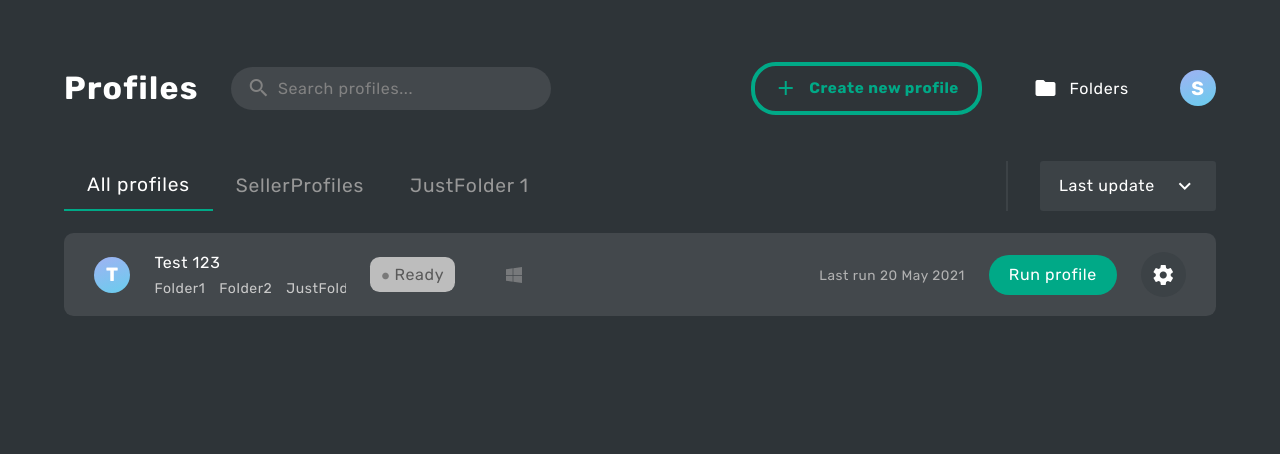
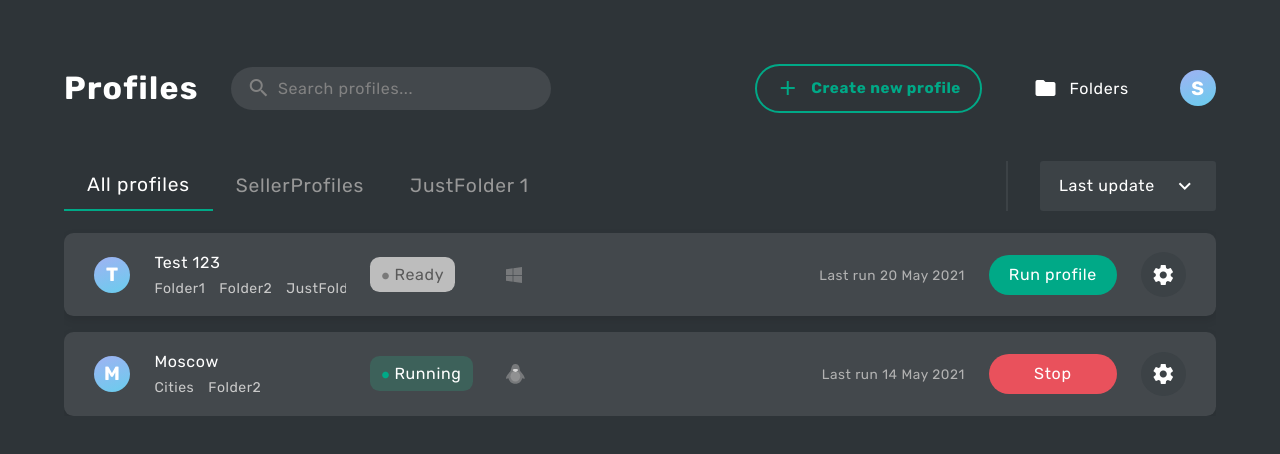
Before and after one commit to TDmig/GLProfiles, a React (Create React App) app: page / in a window 1280 px wide. Shown: the top 454 px of the page. Built offline with nearby package versions, Linux system fonts and the light colour scheme.

Commit message:
Multiple Selection

```diff
--- a/src/Components/Buttons/index.tsx
+++ b/src/Components/Buttons/index.tsx
@@ -64,11 +64,15 @@ export const Button = styled.button<ButtonProps>`
     &:hover {
         box-shadow: inset 0 0 10em 10em rgba(255, 255, 255, 0.1);
     }
+
+    &:active {
+        box-shadow: inset 0 0 10em 10em rgba(255, 255, 255, 0.3);
+    }
 `
 
 
 export const OutlinedButton = styled(Button)<ButtonProps>`
-    ${props => props.color && `border: 0.25em solid ${getColor(props.color)}`};
+    ${props => props.color && `border: 0.125em solid ${getColor(props.color)}`};
     ${props => props.color && `* {color: ${getColor(props.color)}}`};
     ${props => props.color && 'background: none'};
 `
--- a/src/Components/LetterIcon/index.tsx
+++ b/src/Components/LetterIcon/index.tsx
@@ -1,11 +1,16 @@
+import React from 'react';
+import { useRef, useState } from 'react';
 import styled from 'styled-components';
 
 
-
-const LetterIconWrapper = styled.div`
+const ProtoIcon = styled.div`
     width: 2.25em;
     height: 2.25em;
     border-radius: 1.56em;
+`
+
+
+const LetterIconWrapper = styled(ProtoIcon)`
     background: linear-gradient(160deg, #A0B2F3 0%, #69CDED 100%);
 
     display: flex;
@@ -27,3 +32,71 @@ export default function LetterIcon({letter}: {letter: string}) {
         <span>{letter[0].toUpperCase()}</span>
     </LetterIconWrapper>
 }
+
+
+export function LetterWithCheckbox(props: {letter: string, isActive: boolean, onToggle: () => void}) {
+    const [hovered, setHovered] = useState(false)
+
+    return <div
+            onMouseEnter={() => setHovered(true)}
+            onMouseLeave={() => setHovered(false)}
+    >
+        {(!hovered && !props.isActive)
+            ? <LetterIcon letter={props.letter}/>
+            : <CircledCheckbox isActive={props.isActive} onToggle={() => props.onToggle()}/>
+        }
+    </div>
+}
+
+
+export function CircledCheckbox(props: {isActive: boolean, onToggle: () => void, pure?: boolean}) {
+    return <CheckboxIcon active={props.isActive} onClick={() => props.onToggle()} pure={props.pure}>
+        {props.isActive ? <ActiveCheckbox><div/></ActiveCheckbox> : <Checkbox/>}
+    </CheckboxIcon>
+}
+
+
+const CheckboxIcon = styled(ProtoIcon)<{active?: boolean, pure?: boolean}>`
+    ${props => props.active && !props.pure && 'border: 0.125em solid #00A987;'}
+    ${props => !props.pure && 'background: #575B5F;'}
+
+    display: flex;
+    align-items: center;
+    justify-content: center;
+
+    box-sizing: border-box;
+`
+
+
+const ActiveCheckbox = styled.div`
+    width: 1em;
+    height: 1em;
+
+    background: #00A987;
+    border-radius: 2px;
+
+    position: relative;
+
+    & > div {
+        position: absolute;
+        width: 0.25em;
+        height: 0.5em;
+        left: 0.35em;
+        top: 0.12em;
+
+        display: inline-block;
+        transform: rotate(45deg);
+        border-bottom: 2px solid #FFFFFF;
+        border-right: 2px solid #FFFFFF;
+    }
+`
+
+
+const Checkbox = styled.div`
+    width: 0.875em;
+    height: 0.875em;
+
+    background: #737377;
+    border: 0.125em solid #E0E0E0;
+    border-radius: 0.125em;
+`
--- a/src/Components/ListBlock/ListBlock.tsx
+++ b/src/Components/ListBlock/ListBlock.tsx
@@ -1,6 +1,3 @@
-import React from 'react'
-
-
 import styled from 'styled-components';
 
 
@@ -8,6 +5,8 @@ export const ListBlock = styled.div`
     background: #43484C;
     border-radius: 0.6em;
 
+    box-shadow: 0 0.25em 0.625em rgba(0, 0, 0, 0.1);
+
     padding: 1.2em 1.9em;
 
     & + & {
--- a/src/Components/ListBlock/ProfileItem.tsx
+++ b/src/Components/ListBlock/ProfileItem.tsx
@@ -1,7 +1,7 @@
 import { Button } from 'Components/Buttons';
 import React, { useState } from 'react'
 import { ListBlock } from "./ListBlock";
-import LetterIcon from '../LetterIcon/index';
+import LetterIcon, { LetterWithCheckbox } from '../LetterIcon/index';
 import styled from 'styled-components';
 import ProfileStatus from './ProfileStatus'
 import { Profile, ProfileSummary } from '../../types'
@@ -18,7 +18,17 @@ const ItemGridWrapper = styled.div`
 `
 
 
-export default function ProfileItem(props: {profile: Profile, onEdit: (field: string) => void}) {
+interface ProfileItemProps {
+    profile: Profile
+
+    isSelected: boolean
+    onToggleSelect: () => void
+
+    onEdit: (field: string) => void
+}
+
+
+export default function ProfileItem(props: ProfileItemProps) {
     const [extended, setExtended] = useState(false)
 
 
@@ -27,6 +37,8 @@ export default function ProfileItem(props: {profile: Profile, onEdit: (field: st
             {...props.profile}
             onStatusChange={() => props.onEdit('status')}
             onExtendToggle={() => setExtended(prev => !prev)}
+            isSelected={props.isSelected}
+            onToggleSelect={() => props.onToggleSelect()}
         />
         {extended && <ProfileTable
                 profile={props.profile}
@@ -38,15 +50,20 @@ export default function ProfileItem(props: {profile: Profile, onEdit: (field: st
 
 
 interface ProfileSummaryProps extends ProfileSummary {
-    onStatusChange: (() => void)
-    onExtendToggle: (() => void)
+    isSelected: boolean
+    onToggleSelect: () => void
+
+    onStatusChange: () => void
+    onExtendToggle: () => void
 }
 
 
 function ProfileSummaryItem(props: ProfileSummaryProps) {
     const buttonText = props.status === 'running' ? 'Stop' : 'Run profile'
     return <ItemGridWrapper>
-        <LetterIcon letter={props.name}/>
+        <LetterWithCheckbox letter={props.name}
+            isActive={props.isSelected}
+            onToggle={() => props.onToggleSelect()}/>
         <ProfilePrimary name={props.name} folders={props.folders}/>
         <ProfileStatus status={props.status}/>
         <img src={`/svg/${props.platform}.svg`} alt={`Platform: ${props.platform}`}/>
--- a/src/Components/ListBlock/ProfileTable.tsx
+++ b/src/Components/ListBlock/ProfileTable.tsx
@@ -156,8 +156,8 @@ export default function ProfileTable({profile, onEdit}:
             <div>
                 <b>Folders</b>
                 <HorizontalFlex margin='1em'>
-                    {profile.folders.map((folder) =>
-                        <span>
+                    {profile.folders.map((folder, i) =>
+                        <span key={i}>
                             {folder}
                         </span>
                     )}
--- a/src/Pages/ListPage.tsx
+++ b/src/Pages/ListPage.tsx
@@ -1,12 +1,14 @@
-import { ListBlock } from 'Components/ListBlock/ListBlock';
-import React from 'react'
 import FolderBar from "../Components/FolderBar";
 import ProfileItem from "../Components/ListBlock/ProfileItem";
 import { Profile } from '../types';
-import { EditModal, Modal } from '../Components/Popups/index';
-import { useState } from 'react';
+import { EditModal } from '../Components/Popups/index';
+import React, { useState } from 'react';
 import Select from '../Components/Select';
 import { TextArea } from '../Components/SearchField';
+import { ListBlock } from "Components/ListBlock/ListBlock";
+import styled from "styled-components";
+import { Button, OutlinedButton } from '../Components/Buttons/index';
+import { CircledCheckbox } from '../Components/LetterIcon/index';
 
 
 
@@ -25,6 +27,21 @@ const actualProfiles: Array<Profile> = [{
     'cookie': ['CGIC', 'other 1', 'other 2', 'other 3'],
     'notes': 'Заметка с паролями и логинами для амазона',
     'profileID': '5ff85f4d355d435fe7b95a52',
+},{
+    'name': 'Moscow',
+    'folders': ['Cities', 'Folder2'],
+    'status': 'running',
+    'platform': 'Linux',
+    'lastRun': '14 May 2021',
+
+    'proxy': ['SOCKS4 Proxy', 'RU (Russia)', '127.0.4.1'],
+    'language': ['French', 'English (UK)',],
+    'timezone': 'London (+00:00)',
+    'resolution': '1920x1080',
+    'geolocation': 'Moscow',
+    'cookie': ['CGIC', 'other 1', 'other 2', 'other 3', 'other 4', 'other5'],
+    'notes': 'Пример заметки #2',
+    'profileID': '71185f4d355d435fe7b95a53',
 }]
 
 
@@ -125,9 +142,73 @@ function FilledEditModal(props: FilledEditModalProps) {
 }
 
 
+const SelectionBarWrapper = styled.div`
+    display: grid;
+    grid-template-columns: repeat(6, min-content) 1fr min-content;
+    grid-column-gap: 1.5em;
+
+    align-items: center;
+`
+
+
+interface SelectionBarProps {
+    allSelected: boolean
+    onToggleSelectAll: () => void
+    onCancel: () => void
+}
+
+
+function SelectionBar(props: SelectionBarProps) {
+    return <ListBlock>
+        <SelectionBarWrapper>
+            <CircledCheckbox isActive={props.allSelected} onToggle={() => props.onToggleSelectAll()}/>
+            <OutlinedButton color='green'>
+                <span className='material-icons'>shortcut</span>
+                <span>Share</span>
+            </OutlinedButton>
+            <OutlinedButton color='green'>
+                <span className='material-icons'>create_new_folder</span>
+                <span>Add to Folder</span>
+            </OutlinedButton>
+            <OutlinedButton color='green'>
+                <span className='material-icons'>content_copy</span>
+                <span>Clone</span>
+            </OutlinedButton>
+            <OutlinedButton color='green'>
+                <span className='material-icons'>fingerprint</span>
+                <span>New Fingerprint</span>
+            </OutlinedButton>
+            <OutlinedButton color='red'>
+                <span className='material-icons'>delete</span>
+                <span>Delete</span>
+            </OutlinedButton>
+            <div/>
+            <div>
+                <Button circle onClick={() => props.onCancel()}>
+                    <span className='material-icons'>cancel</span>
+                </Button>
+            </div>
+        </SelectionBarWrapper>
+    </ListBlock>
+}
+
+
 export default function ListPage() {
     const [profiles, setProfiles] = useState(actualProfiles)
     const [editing, setEditing] = useState<{profile: Profile, field: string} | null>(null)
+
+    const [selectedProfiles, setSelectedProfiles] = useState<string[]>([])
+
+
+    const hasSelected = selectedProfiles.length > 0
+    const allSelected = selectedProfiles.length === profiles.length
+
+
+    function toggleSelect(id: string) {
+        selectedProfiles.includes(id)
+            ? setSelectedProfiles(selectedProfiles.filter(item => item !== id))
+            : setSelectedProfiles([...selectedProfiles, id])
+    }
 
 
     function onEdit(f: string, profile: Profile) {
@@ -141,10 +222,19 @@ export default function ListPage() {
 
     return <div className="list-page">
         <FolderBar/>
+        {hasSelected && <SelectionBar
+            allSelected={allSelected}
+            onToggleSelectAll={() => allSelected ? setSelectedProfiles([]) : setSelectedProfiles(
+                profiles.reduce((acc: string[], cur) => [...acc, cur.profileID], [])
+            )}
+            onCancel={() => setSelectedProfiles([])}
+        />}
 
         {profiles.map((profile, i) =>
             <ProfileItem profile={profile} key={i}
                 onEdit={(f) => onEdit(f, profile)}
+                isSelected={selectedProfiles.includes(profile.profileID)}
+                onToggleSelect={() => toggleSelect(profile.profileID)}
             />
         )}
 
```
